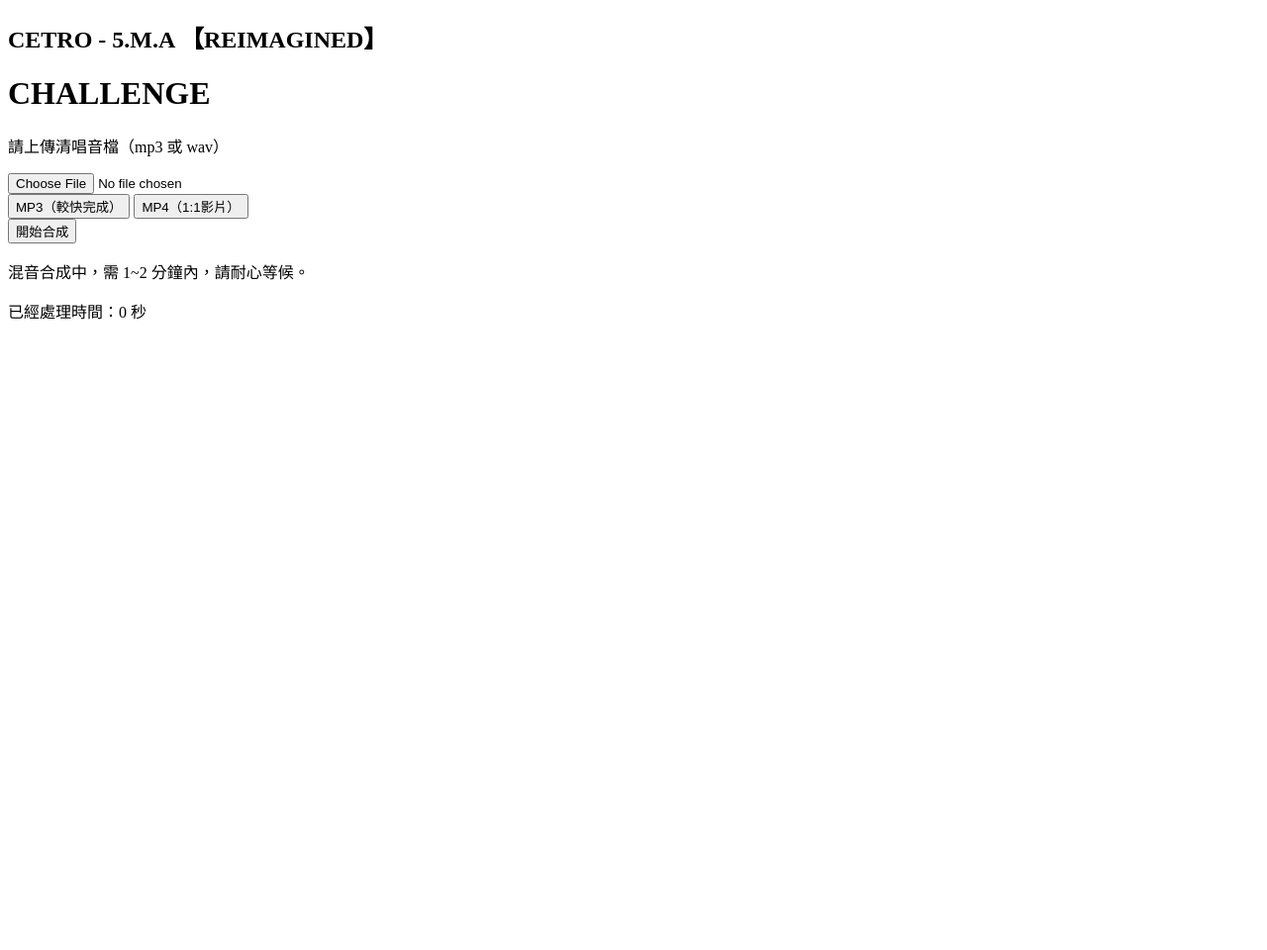
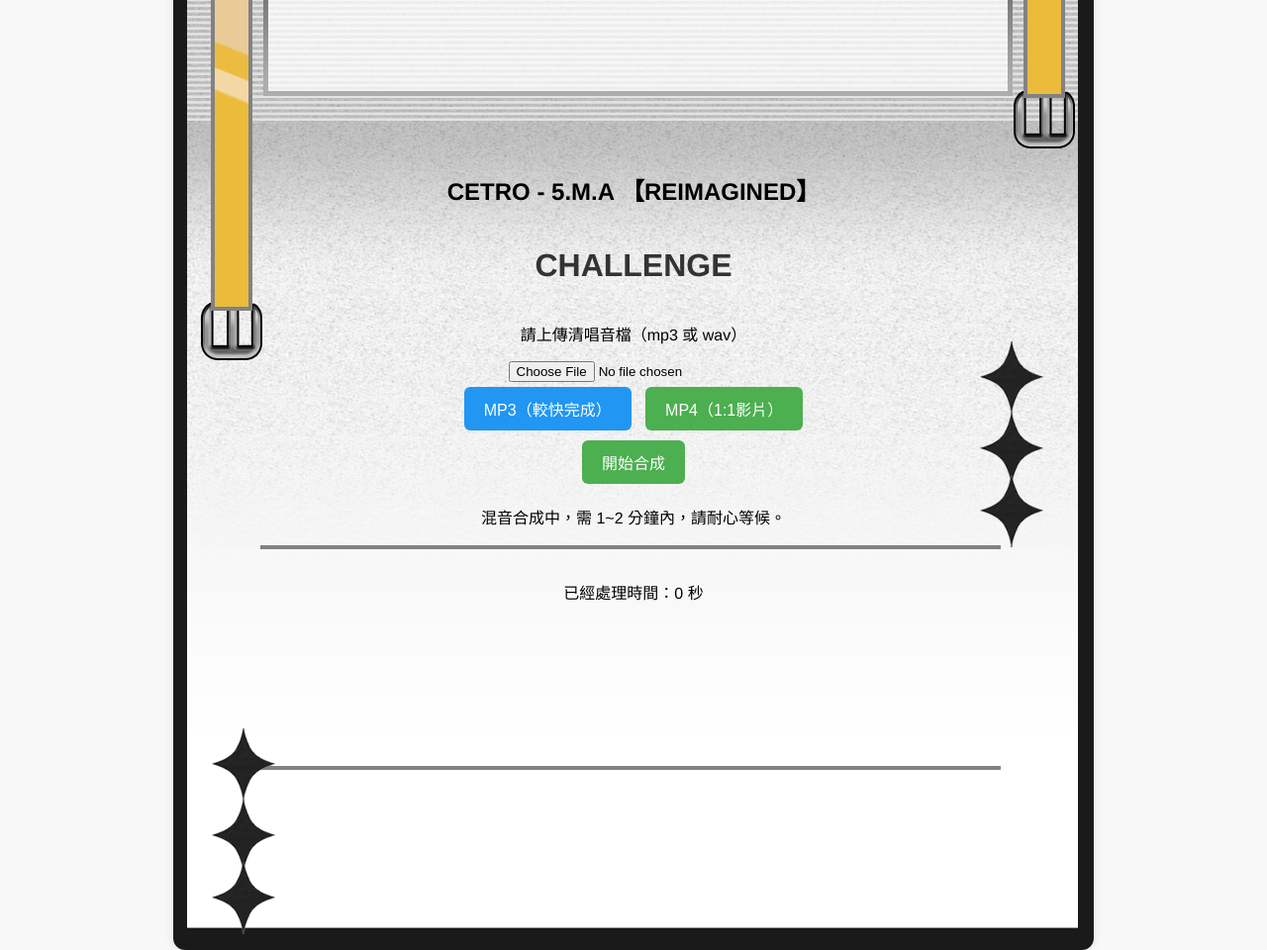
Before and after one commit to Novemk/vocal-mixerSTR, a Flask app: page / in a window 1280 px wide. Shown: the whole page at 99% size. Before the commit the page ends 323 px from the top, so only its background shows below. Run offline with Flask 3, Linux system fonts and the light colour scheme.

Commit message:
Update style.css

```diff
--- a/static/style.css
+++ b/static/style.css
@@ -1,105 +1,86 @@
-from flask import Flask, render_template, request, send_file, jsonify
-from werkzeug.utils import secure_filename
-from moviepy.editor import *
-from pydub import AudioSegment
-import os
-import time
-import requests
+/* 🔤 網頁整體字型與背景設定 */
+body {
+  font-family: "Helvetica Neue", Helvetica, Arial, sans-serif;
+  margin: 0;
+  padding: 0;
+  background-color: #f8f8f8;
+  display: flex;
+  justify-content: center;
+  align-items: center;
+  height: 100vh;
+}
 
-app = Flask(__name__)
+/* 🖼️ 白色卡片區域 + 封面背景圖 */
+.container {
+  width: 930px;
+  height: 1120px;
+  padding: 20px;
+  box-sizing: border-box;
+  background-image: url('/static/cover.png'); /* 封面圖路徑 */
+  background-size: cover;
+  background-position: center;
+  background-repeat: no-repeat;
+  box-shadow: 0 0 10px rgba(0, 0, 0, 0.1);
+  border-radius: 12px;
+  display: flex;
+  flex-direction: column;
+  justify-content: center;
+  align-items: center;
+}
 
-# ✅ 自動下載 BGM
-def download_bgm_if_needed():
-    bgm_path = "bgm.mp3"
-    if not os.path.exists(bgm_path):
-        print("🔄 正在下載 BGM...")
-        url = "https://raw.githubusercontent.com/Novemk/vocal-mixerSTR/main/bgm.mp3"
-        r = requests.get(url)
-        r.raise_for_status()
-        with open(bgm_path, 'wb') as f:
-            f.write(r.content)
-        print("✅ BGM 下載完成")
+/* 🎀 標題樣式 */
+h1 {
+  text-align: center;
+  color: #333;
+}
 
-@app.route('/')
-def index():
-    return render_template('index.html')
+/* 🔘 一般按鈕樣式 */
+button {
+  margin: 5px;
+  padding: 10px 20px;
+  font-size: 16px;
+  border: none;
+  border-radius: 6px;
+  cursor: pointer;
+  background-color: #4CAF50;
+  color: white;
+}
 
-@app.route('/upload', methods=['POST'])
-def upload():
-    download_bgm_if_needed()
+/* ✅ 被選中的按鈕 */
+button.active {
+  background-color: #2196F3;
+}
 
-    file = request.files.get('file')
-    output_type = request.form.get('output_type')
+/* 🖱️ 按鈕懸停時淡出效果 */
+button:hover {
+  opacity: 0.9;
+}
 
-    if not file or output_type not in ['MP3', 'MP4']:
-        return jsonify({'status': 'error', 'message': '無效的輸入資料'}), 400
+/* 📊 處理進度條 */
+#progress {
+  height: 10px;
+  width: 0%;
+  background-color: #2196F3;
+  margin-top: 10px;
+  transition: width 0.3s;
+}
 
-    # 儲存上傳檔案
-    timestamp = int(time.time())
-    input_filename = f"input_{timestamp}.mp3"
-    file.save(input_filename)
+/* 💾 下載區塊 */
+#downloadSection {
+  margin-top: 20px;
+}
 
-    # 輸出檔案命名
-    output_filename = f"output_{timestamp}.{output_type.lower()}"
-    output_path = output_filename
+/* ⬇️ 下載按鈕樣式 */
+.download-btn {
+  display: inline-block;
+  padding: 10px 16px;
+  background-color: #673AB7;
+  color: white;
+  border-radius: 8px;
+  text-decoration: none;
+  font-weight: bold;
+}
 
-    if output_type == "MP4":
-        # 載入音訊
-        vocal = AudioSegment.from_file(input_filename)
-        bgm = AudioSegment.from_file("bgm.mp3")
-
-        # 限制長度為 90 秒
-        max_duration_ms = 90 * 1000
-        vocal = vocal[:max_duration_ms]
-        bgm = bgm[:max_duration_ms]
-
-        # 混音處理
-        combined = bgm.overlay(vocal)
-        temp_audio = f"temp_{timestamp}.mp3"
-        combined.export(temp_audio, format="mp3")
-
-        # 封面圖 + 音訊生成影片
-        cover = ImageClip("static/cover.png", duration=90)
-        cover = cover.resize(width=512)
-        cover = cover.set_audio(AudioFileClip(temp_audio))
-        cover = cover.set_duration(90)
-        cover = cover.set_fps(1)
-
-        print("🎞️ 開始輸出影片檔案：", output_path)
-        cover.write_videofile(
-            output_path,
-            codec="libx264",
-            audio_codec="aac",
-            bitrate="800k",
-            threads=1,
-            preset="ultrafast",
-            remove_temp=True,
-            write_logfile=False
-        )
-        print("✅ 🎬 影片生成完成！輸出於：", output_path)
-
-        if os.path.exists(temp_audio):
-            os.remove(temp_audio)
-
-    else:
-        # MP3 輸出
-        vocal = AudioSegment.from_file(input_filename)
-        bgm = AudioSegment.from_file("bgm.mp3")
-        combined = bgm.overlay(vocal)
-        combined.export(output_path, format="mp3")
-
-    # 可選：清除上傳音訊
-    if os.path.exists(input_filename):
-        os.remove(input_filename)
-
-    return jsonify({'status': 'done', 'file': output_filename})
-
-@app.route('/download/<filename>')
-def download(filename):
-    if not os.path.exists(filename):
-        return "❌ 找不到合成檔案", 404
-    return send_file(filename, as_attachment=True)
-
-if __name__ == '__main__':
-    port = int(os.environ.get('PORT', 10000))
-    app.run(host='0.0.0.0', port=port)
+.download-btn:hover {
+  background-color: #5E35B1;
+}
```
